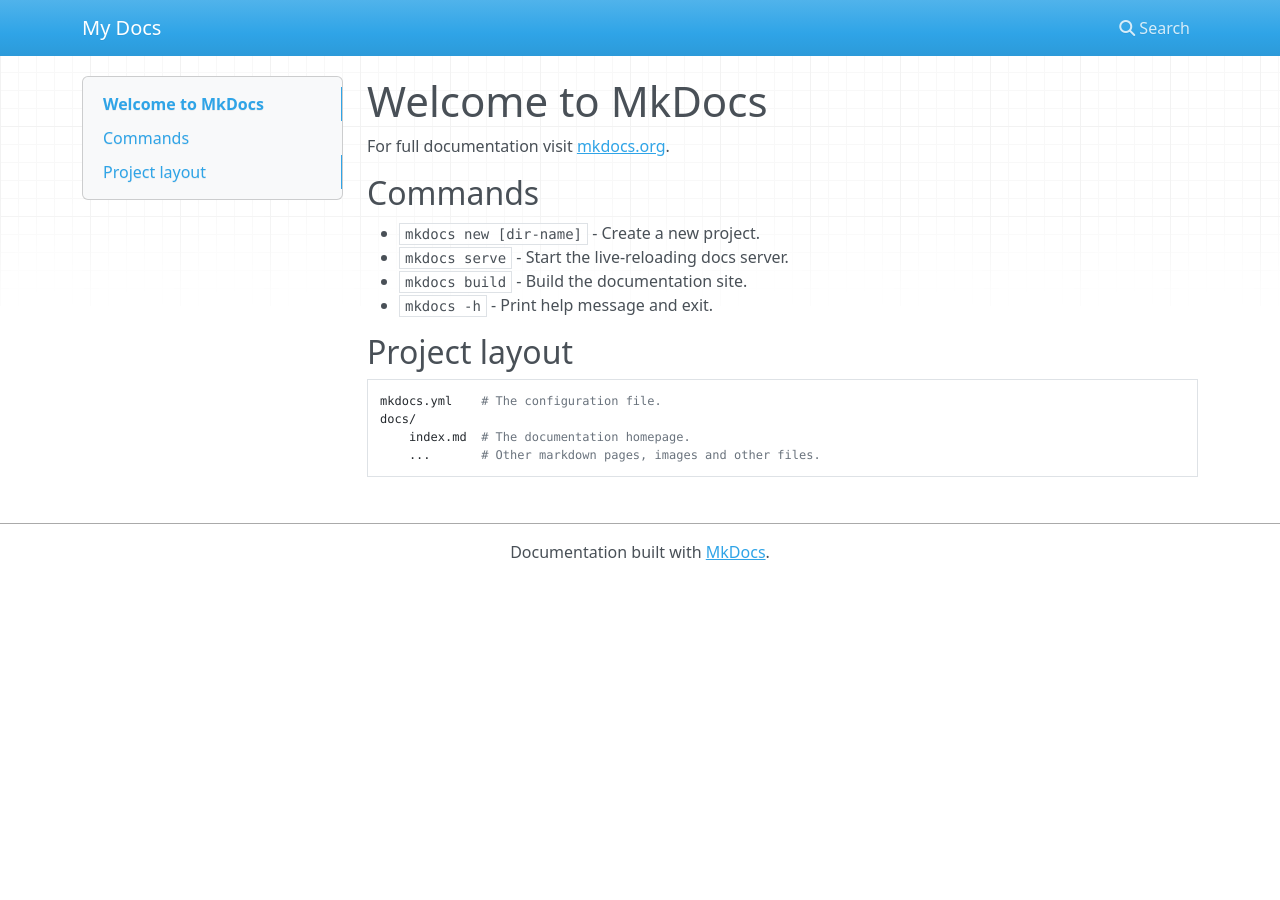
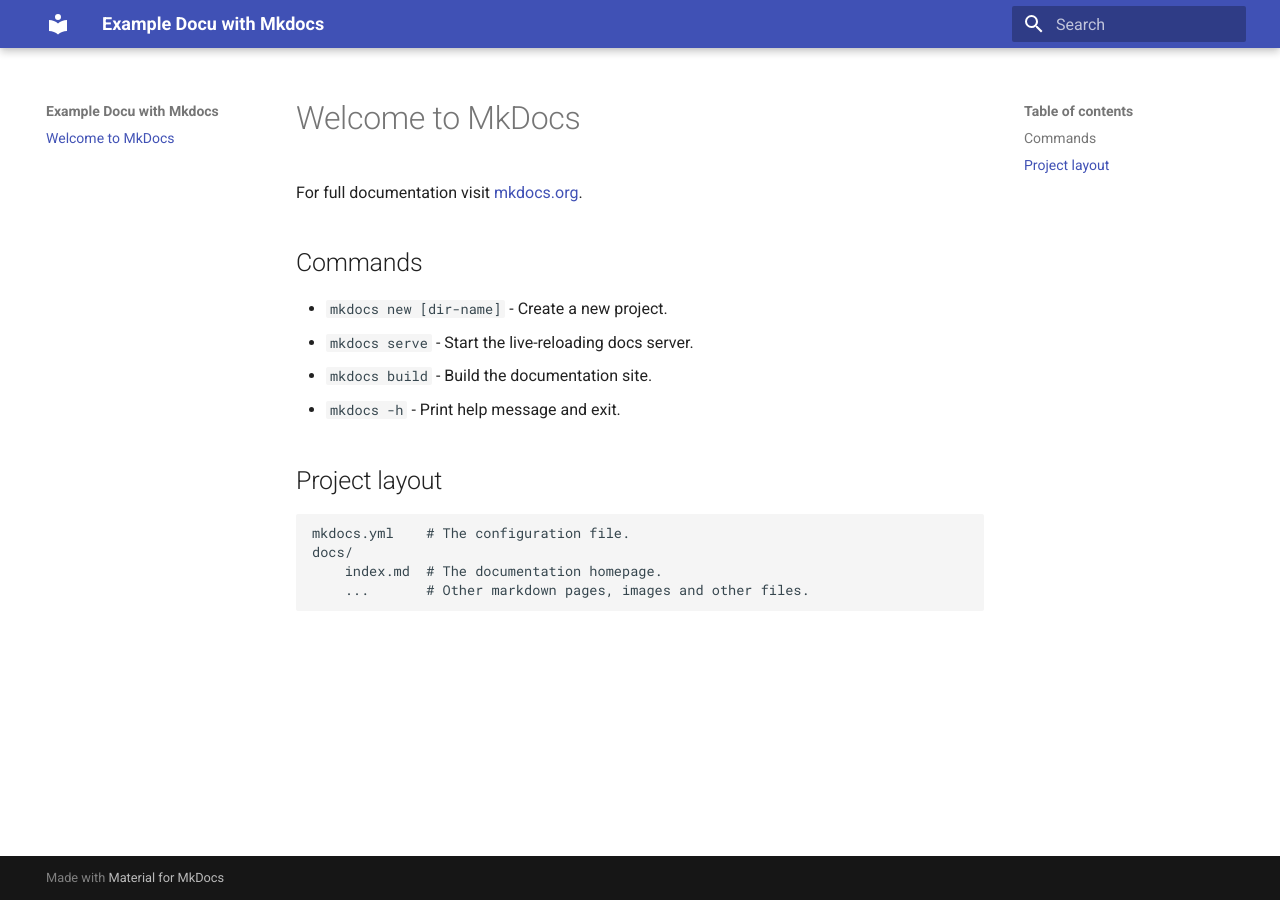
Before and after one commit to fhgd/mkdocs-sample, an MkDocs documentation site: the page built from docs/index.md, in a window 1280 px wide. Built offline with MkDocs 1.6.1 and Material for MkDocs 9.7.7, drawn with Linux system fonts in a browser that asks for light colours; nearby versions of some CDN libraries.

Commit message:
use material-theme

```diff
--- a/docs/requirements.txt
+++ b/docs/requirements.txt
@@ -1 +1,2 @@
 numpy
+mkdocs-material
--- a/mkdocs.yml
+++ b/mkdocs.yml
@@ -1 +1,7 @@
-site_name: My Docs
+site_name: Example Docu with Mkdocs
+
+theme:
+    name: material
+    language: en
+    features:
+      - instant
```
